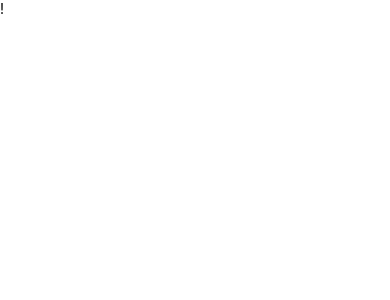
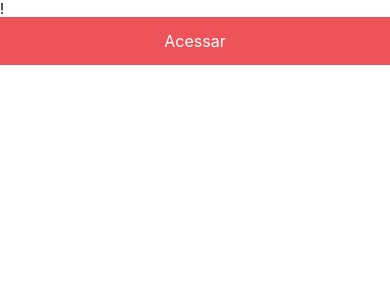
Before and after one commit to FixRuan/Foodie, a React Native app in the folder mobile/: screen / in a window 390 px wide. Shown: the top 300 px of the page. Built offline with nearby package versions, Linux system fonts and the light colour scheme.

Commit message:
:sparkles: feat: add constants folder

```diff
--- a/mobile/App.tsx
+++ b/mobile/App.tsx
@@ -2,12 +2,15 @@ import React from "react";
 import { StatusBar } from 'expo-status-bar';
 
 import { Text, View } from 'react-native';
+import { Button } from "./src/components/Button";
 
 export default function App() {
   return (
-    <View>
+    <View style={{ width: "100%" }}>
       <StatusBar style='dark' />
       <Text>!</Text>
+
+      <Button text="Acessar" />
     </View>
   );
 }
--- /dev/null
+++ b/mobile/src/@types/png/index.d.ts
@@ -0,0 +1 @@
+declare module "*.png";
--- /dev/null
+++ b/mobile/src/components/Button/index.tsx
@@ -0,0 +1,16 @@
+import React from "react"
+import { Text, TouchableOpacity } from "react-native"
+
+import { styles } from "./styles"
+
+interface ButtonInterface {
+  text: string,
+}
+
+export function Button({ text }: ButtonInterface) {
+  return (
+    <TouchableOpacity activeOpacity={0.6} style={styles.buttonContainer}>
+      <Text style={styles.buttonText}>{text}</Text>
+    </TouchableOpacity>
+  )
+}
--- /dev/null
+++ b/mobile/src/components/Button/styles.ts
@@ -0,0 +1,15 @@
+import { StyleSheet } from "react-native"
+import { COLORS, FONT_SIZE } from "../../constants/theme";
+
+export const styles = StyleSheet.create({
+  buttonContainer: {
+    width: "100%",
+    backgroundColor: COLORS.red
+  },
+  buttonText: {
+    fontSize: FONT_SIZE.md,
+    color: "white",
+    padding: 14,
+    textAlign: "center"
+  }
+});
--- /dev/null
+++ b/mobile/src/constants/icons.ts
@@ -0,0 +1,4 @@
+import back from "../assets/back.png";
+import remove from "../assets/delete.png";
+
+export default { back, remove };
--- /dev/null
+++ b/mobile/src/constants/theme.ts
@@ -0,0 +1,19 @@
+const COLORS = {
+    red: "#ED5359",
+    dark_gray: "#5D6275",
+    medium_gray: "#A6ABBC",
+    light_gray: "#E5ECFC",
+    white: "#F4F7FE",
+    green: "#38C682"
+}
+
+const FONT_SIZE = {
+    xsm: 11,
+    sm: 14,
+    md: 16,
+    lg: 22,
+    xl: 32,
+    xxl: 64
+}
+
+export { COLORS, FONT_SIZE };
```
Also changed, not shown: mobile/tsconfig.json (line endings or trailing spaces).
